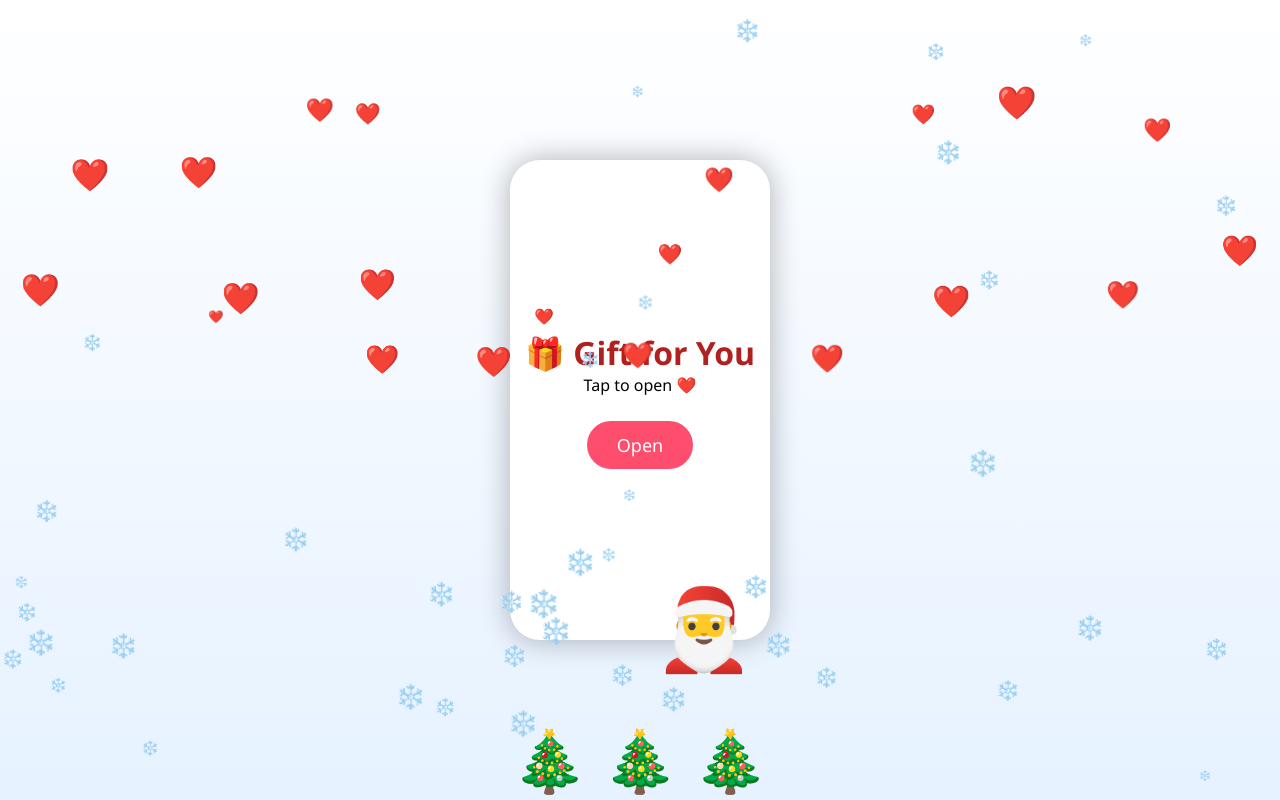
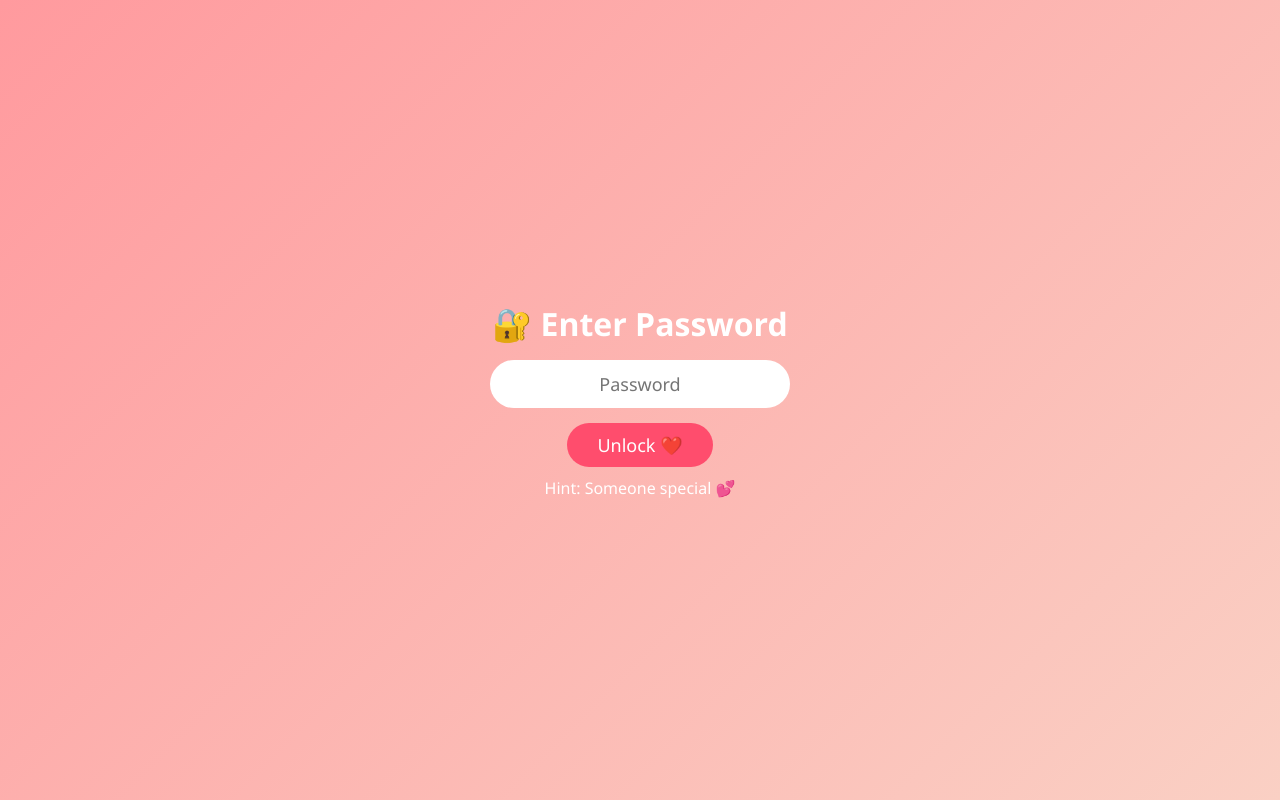
Before and after one commit to shubh171010/chrisatmas, a plain HTML site: page index.html in a window 1280 px wide. Drawn offline with Linux system fonts and the light colour scheme.

Commit message:
Update index.html

```diff
--- a/index.html
+++ b/index.html
@@ -14,7 +14,61 @@ body{
   overflow:hidden;
 }
 
-/* Slides */
+/* ================= PASSWORD SCREEN ================= */
+#lockScreen{
+  position:fixed;
+  inset:0;
+  background:linear-gradient(135deg,#ff9a9e,#fad0c4);
+  display:flex;
+  flex-direction:column;
+  justify-content:center;
+  align-items:center;
+  z-index:9999;
+  transition:1s;
+}
+
+#lockScreen h1{
+  color:white;
+  margin-bottom:15px;
+}
+
+#lockScreen input{
+  padding:12px 20px;
+  border-radius:30px;
+  border:none;
+  font-size:18px;
+  text-align:center;
+}
+
+#lockScreen button{
+  margin-top:15px;
+  padding:10px 30px;
+  border-radius:30px;
+  border:none;
+  background:#ff4d6d;
+  color:white;
+  font-size:18px;
+  cursor:pointer;
+}
+
+#lockScreen p{
+  color:white;
+  margin-top:10px;
+}
+
+.unlock{
+  animation:unlockAnim 1.2s forwards;
+}
+
+@keyframes unlockAnim{
+  to{
+    opacity:0;
+    transform:scale(1.2);
+    pointer-events:none;
+  }
+}
+
+/* ================= SLIDES ================= */
 .slide{
   position:absolute;
   width:100%;
@@ -127,7 +181,7 @@ button{
   to{opacity:1;transform:translateY(0);}
 }
 
-/* HER PHOTO */
+/* Photo */
 .anu-pic{
   width:170px;
   height:170px;
@@ -138,7 +192,7 @@ button{
   box-shadow:0 0 25px rgba(255,77,109,0.6);
 }
 
-/* Choose one */
+/* Cards */
 .cards{display:flex;gap:20px;}
 .card{
   width:110px;
@@ -176,12 +230,20 @@ button{
 
 <body>
 
-<!-- 🎶 Background Music (mobile-safe) -->
+<!-- 🔐 PASSWORD SCREEN -->
+<div id="lockScreen">
+  <h1>🔐 Enter Password</h1>
+  <input type="password" id="pwd" placeholder="Password">
+  <button onclick="unlock()">Unlock ❤️</button>
+  <p>Hint: Someone special 💕</p>
+</div>
+
+<!-- 🎶 MUSIC -->
 <audio id="bgMusic" loop>
   <source src="music.mp3" type="audio/mpeg">
 </audio>
 
-<!-- Slide 1 -->
+<!-- SLIDE 1 -->
 <div class="slide active first" id="s1">
   <div class="santa">🎅</div>
   <div class="trees">🎄 🎄 🎄</div>
@@ -192,20 +254,17 @@ button{
   </div>
 </div>
 
-<!-- Slide 2 -->
+<!-- SLIDE 2 -->
 <div class="slide" id="s2">
   <h1>Tap the gift 💝</h1>
   <div class="gift" onclick="openGift()"></div>
 </div>
 
-<!-- Slide 3 -->
+<!-- SLIDE 3 -->
 <div class="slide" id="s3">
   <div class="letter">
     <h2>Dear Anu ❤️</h2>
-
-    <!-- HER PHOTO -->
-    <img src="anu.jpg" class="anu-pic" alt="Anu">
-
+    <img src="anu.jpg" class="anu-pic">
     <p>
       This Christmas, I just want you to know how much you mean to me.
       You bring warmth, happiness, and love into my life.
@@ -218,33 +277,24 @@ button{
   <button onclick="go(4)">Next</button>
 </div>
 
-<!-- Slide 4 -->
+<!-- SLIDE 4 -->
 <div class="slide" id="s4">
   <h1>🎁 Gift for me</h1>
   <button onclick="go(5)">Open</button>
 </div>
 
-<!-- Slide 5 -->
+<!-- SLIDE 5 -->
 <div class="slide" id="s5">
   <h2>Choose one 💌</h2>
   <div class="cards">
     <div class="card" onclick="flip(this)">
-      <div class="inner">
-        <div class="front">🎁</div>
-        <div class="back">💖</div>
-      </div>
+      <div class="inner"><div class="front">🎁</div><div class="back">💖</div></div>
     </div>
     <div class="card" onclick="flip(this)">
-      <div class="inner">
-        <div class="front">🎁</div>
-        <div class="back">💖</div>
-      </div>
+      <div class="inner"><div class="front">🎁</div><div class="back">💖</div></div>
     </div>
     <div class="card" onclick="flip(this)">
-      <div class="inner">
-        <div class="front">🎁</div>
-        <div class="back">💖</div>
-      </div>
+      <div class="inner"><div class="front">🎁</div><div class="back">💖</div></div>
     </div>
   </div>
   <button onclick="go(6)">Continue</button>
@@ -255,6 +305,17 @@ button{
 <div class="slide" id="s8"><h1>The Gift For Me ❤️</h1></div>
 
 <script>
+function unlock(){
+  if(document.getElementById("pwd").value==="anu@18"){
+    document.getElementById("lockScreen").classList.add("unlock");
+    const m=document.getElementById("bgMusic");
+    m.volume=0.25;
+    m.play();
+  }else{
+    alert("Wrong password 💔");
+  }
+}
+
 function go(n){
   document.querySelector('.active').classList.remove('active');
   document.getElementById('s'+n).classList.add('active');
@@ -267,19 +328,8 @@ function openGift(){
 
 function flip(el){el.classList.toggle('flip');}
 
-/* Start music on first tap (required for phones) */
-let started=false;
-document.body.addEventListener("click",()=>{
-  if(!started){
-    const m=document.getElementById("bgMusic");
-    m.volume=0.25;
-    m.play();
-    started=true;
-  }
-});
-
 /* Snow */
-for(let i=0;i<45;i++){
+for(let i=0;i<40;i++){
   let s=document.createElement("div");
   s.className="snow";
   s.innerHTML="❄️";
```
